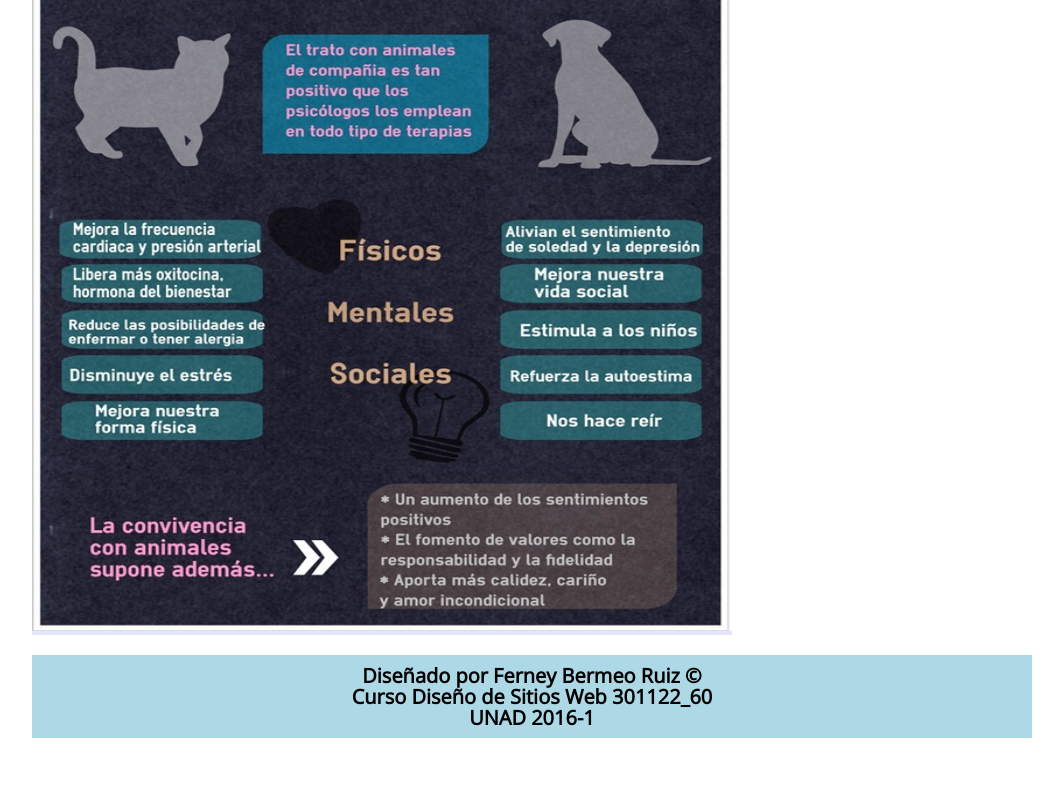
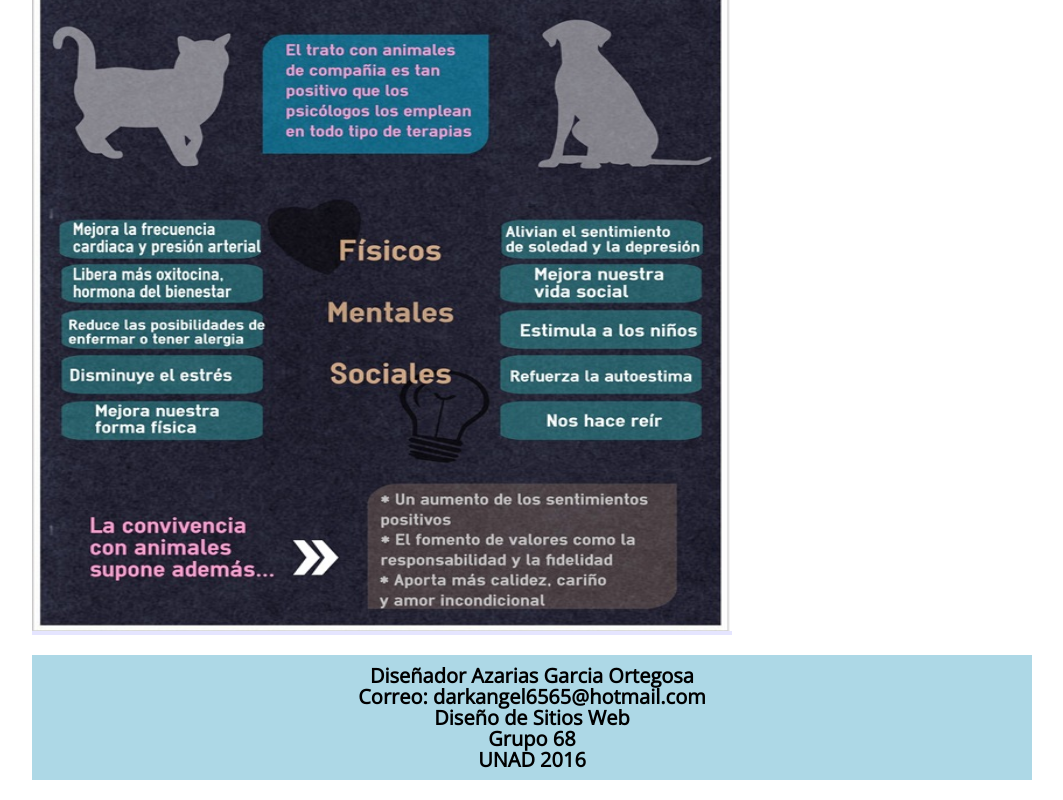
Before and after one commit to darkangel6565/Fundacion-Patitas-Corazon, a plain HTML site: page index.html in a window 1280 px wide. Shown: the part 1146-1946 px from the top of the page, without its empty margins (108-1171 px from the left). Before the commit the page ends 1904 px from the top, so only its background shows below. Drawn offline with nearby package versions, Linux system fonts and the light colour scheme.

Commit message:
Cambio 3
a

```diff
--- a/index.html
+++ b/index.html
@@ -3,8 +3,8 @@
 <head>
 	<!--etiquetas meta-->
 	<meta charset="UTF-8">
-	<meta content="Ferney Bermeo Ruiz" name="author"/>
-	<meta content="Este es un sitio de la fundación patitas de corazón, cuya misión es la protección de gatos y perros" name="description"/>
+	<meta content="Azarias Garcia Ortegosa" name="author"/>
+	<meta content="Este es un sitio de la fundación patitas de corazón, cuya misión es buscar hogares para gatos y perros" name="description"/>
 	<meta content="gatos, perros, animales" name="keywords"/>
 	<title>Fundación Patitas de Corazón</title>
 	<link rel="stylesheet" type="text/css" href="css/normalize.css">
@@ -65,9 +65,11 @@
 		</article>
 	</aside>
 	<footer>
-		<h3>Diseñado por Ferney Bermeo Ruiz ©</h3>
-		<h3>Curso Diseño de Sitios Web 301122_60</h3>
-		<h3>UNAD 2016-1</h3>
+		<h3>Diseñador Azarias Garcia Ortegosa</h3>
+		<h3>Correo: darkangel6565@hotmail.com</h3>
+		<h3>Diseño de Sitios Web</h3>
+		<h3>Grupo 68</h3>
+		<h3>UNAD 2016</h3>
 	</footer>
 </DIV>
 </body>
```
